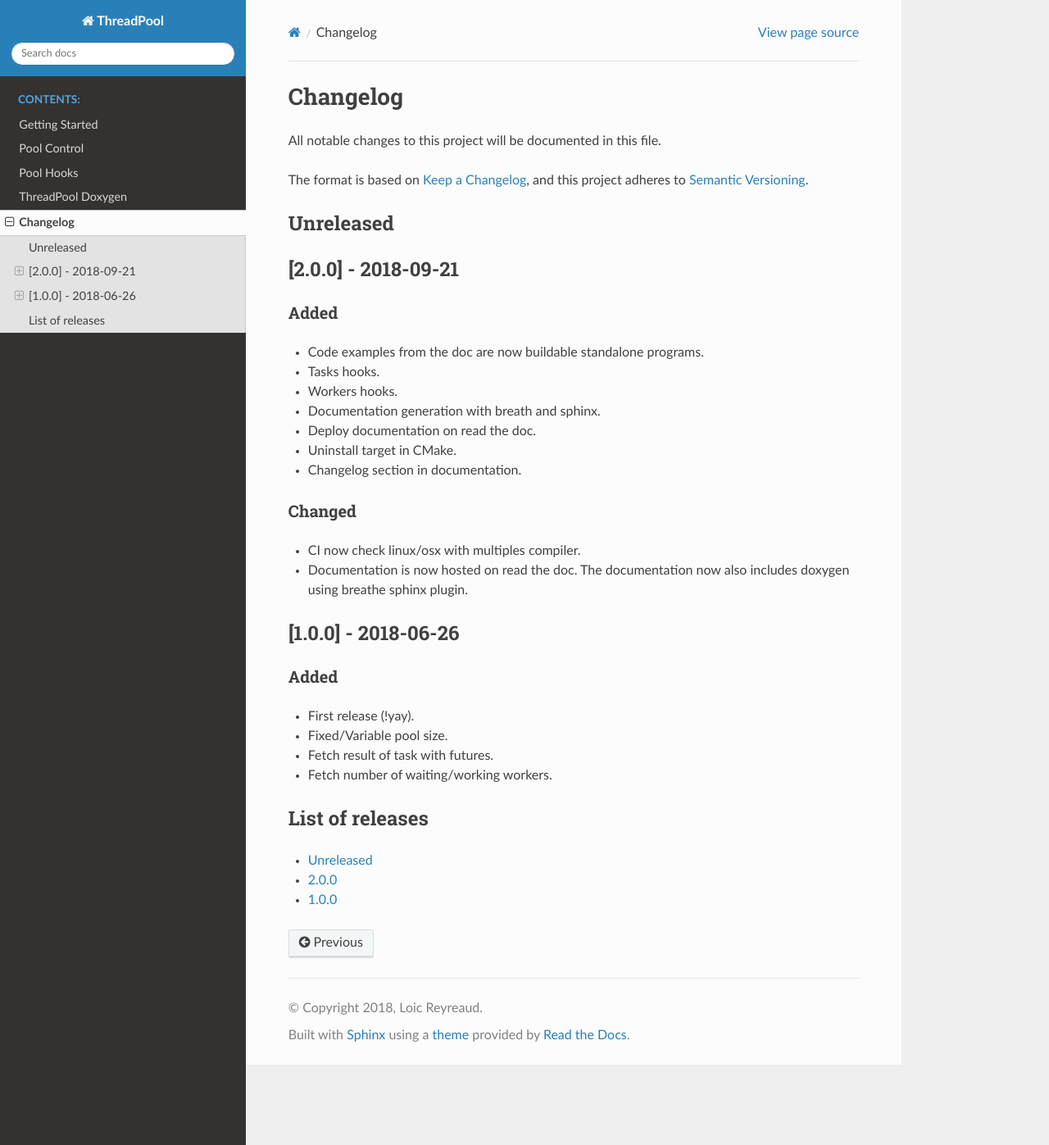
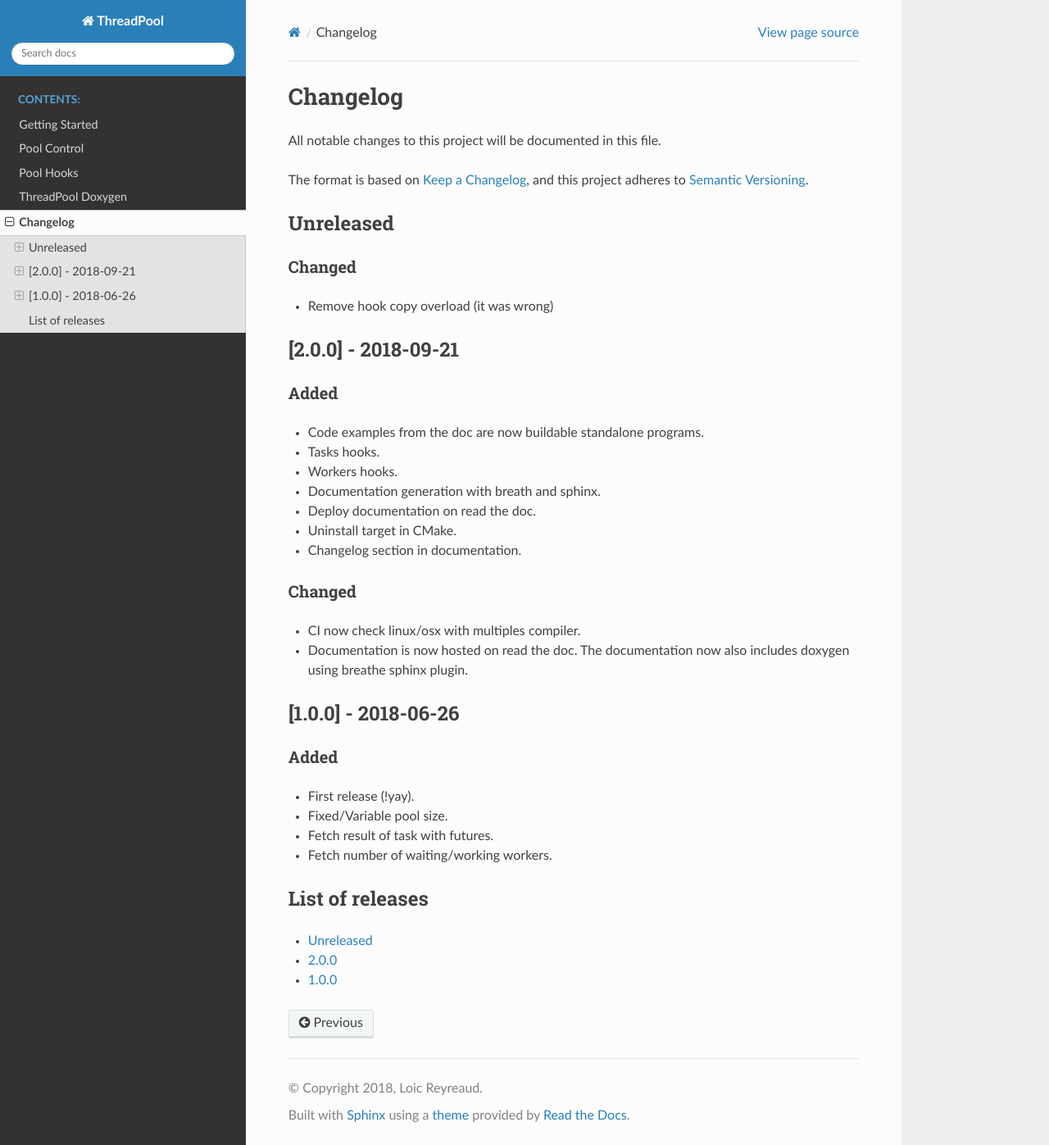
Before and after one commit to reyreaud-l/threadpool, a Sphinx documentation site: the page built from doc/src/changelog.rst, in a window 1280 px wide and 1397 px high. Shown: the whole window at 82% size. Built offline with Sphinx 7.4.7 and the Read the Docs theme 2.0.0, drawn with Linux system fonts in a browser that asks for light colours.

Commit message:
misc: update changelog
Signed-off-by: Loic Reyreaud <loic.reyreaud@epita.fr>

```diff
--- a/doc/src/changelog.rst
+++ b/doc/src/changelog.rst
@@ -8,6 +8,9 @@ and this project adheres to `Semantic Versioning <https://semver.org/spec/v2.0.0
 
 Unreleased
 ----------
+Changed
+~~~~~~~
+- Remove hook copy overload (it was wrong)
 
 [2.0.0] - 2018-09-21
 --------------------
```
